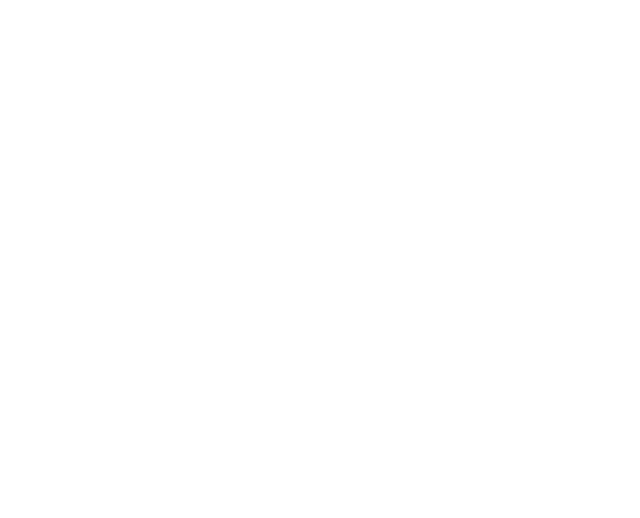
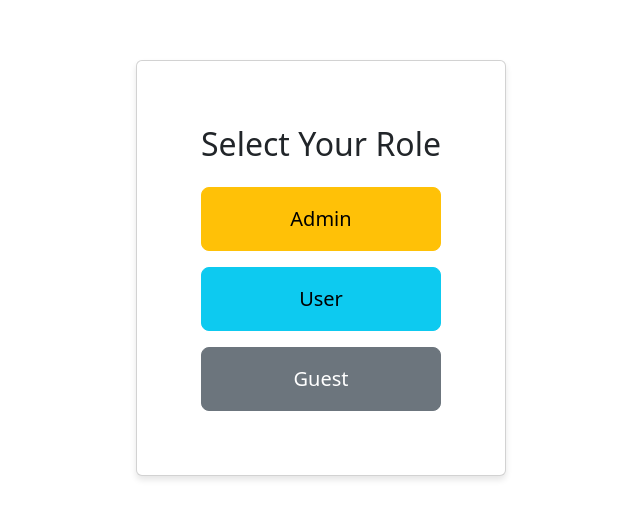
Before and after one commit to Monroy-JeffCarl/JeffMonroyPortfolioXOO, a Vue app: page /role-selection in a window 1280 px wide. Before the commit this address had no page. Shown: the part 164-682 px from the top of the page, without its empty margins (319-959 px from the left). Built offline with nearby package versions, Linux system fonts and the light colour scheme.

Commit message:
update main page

```diff
--- a/models/index.js
+++ b/models/index.js
@@ -13,12 +13,11 @@ const db = {};
 db.sequelize = sequelize;
 db.Sequelize = Sequelize;
 
-// Initialize models
+// models
 db.Note = NoteModel(sequelize, Sequelize);
 db.User = UserModel(sequelize, Sequelize);
 db.Role = RoleModel(sequelize, Sequelize);
 
-// Set up associations
 Object.keys(db).forEach(modelName => {
   if (db[modelName].associate) {
     db[modelName].associate(db);
--- a/src/components/AboutMe.vue
+++ b/src/components/AboutMe.vue
@@ -1,5 +1,14 @@
 <script setup>
 import profileImage from "/assets/profile.png";
+
+const downloadResume = () => {
+  const link = document.createElement('a');
+  link.href = '/Monroy_Resume.pdf';
+  link.download = 'Monroy_Resume.pdf';
+  document.body.appendChild(link);
+  link.click();
+  document.body.removeChild(link);
+};
 </script>
 
 <template>
@@ -33,6 +42,18 @@ import profileImage from "/assets/profile.png";
       style="max-width: 40%"
     />
   </div>
+
+  <div class="d-flex justify-content-center mt-5">
+    <a href="https://github.com/Monroy-JeffCarl" target="_blank" class="fw-bold btn btn-dark mx-2">
+      GitHub
+    </a>
+    <a href="https://ph.linkedin.com/in/jeff-carl-monroy-b14a87152" target="_blank" class="fw-bold btn btn-primary mx-2">
+      LinkedIn
+    </a>
+    <button @click="downloadResume" class="fw-bold btn btn-secondary mx-2">
+      Resume
+    </button>
+  </div>
 </template>
 
 <style scoped>
--- a/src/components/FreedomWall.vue
+++ b/src/components/FreedomWall.vue
@@ -40,12 +40,28 @@ export default {
       },
       sidebarOpen: false,
       availableNicknames: [],
+      selectedRole: localStorage.getItem('selectedRole') || 'guest',
     };
   },
   computed: {
     isFormInvalid() {
       return !this.nickName.trim() || !this.note.trim();
     },
+    canCreateNote() {
+      return this.selectedRole === 'admin' || this.selectedRole === 'user';
+    },
+    canEditNote() {
+      return this.selectedRole === 'admin' || this.selectedRole === 'user';
+    },
+    canDeleteNote() {
+      return this.selectedRole === 'admin' || this.selectedRole === 'user';
+    },
+    canAccessUsers() {
+      return this.selectedRole === 'admin';
+    },
+    canAccessRoles() {
+      return this.selectedRole === 'admin';
+    }
   },
   mounted() {
     this.fetchNotes();
@@ -68,6 +84,8 @@ export default {
   },
   methods: {
     setView(view) {
+      if (view === 'users' && !this.canAccessUsers) return;
+      if (view === 'roles' && !this.canAccessRoles) return;
       this.currentView = view;
       this.sidebarOpen = false;
     },
@@ -250,6 +268,7 @@ export default {
       >
         <div class="list-group list-group-flush">
           <button
+            v-if="canAccessUsers"
             class="list-group-item list-group-item-action bg-light"
             :class="{ active: currentView === 'users' }"
             @click="setView('users')"
@@ -258,6 +277,7 @@ export default {
             Users
           </button>
           <button
+            v-if="canAccessRoles"
             class="list-group-item list-group-item-action bg-light"
             :class="{ active: currentView === 'roles' }"
             @click="setView('roles')"
@@ -293,6 +313,7 @@ export default {
           <div class="d-flex justify-content-between align-items-center mb-4">
             <h2>Freedom Wall</h2>
             <button
+              v-if="canCreateNote"
               type="button"
               class="btn btn-info"
               @click="showNoteModal = true"
@@ -317,7 +338,7 @@ export default {
                   <p class="card-text">{{ note.note }}</p>
                   <small class="text-muted">{{ note.formattedDate }}</small>
                 </div>
-                <div class="position-absolute top-0 end-0 m-2">
+                <div v-if="canEditNote || canDeleteNote" class="position-absolute top-0 end-0 m-2">
                   <div class="dropdown">
                     <button
                       class="btn btn-sm"
@@ -328,14 +349,14 @@ export default {
                       <i class="fas fa-ellipsis-v"></i>
                     </button>
                     <ul class="dropdown-menu">
-                      <li>
+                      <li v-if="canEditNote">
                         <a
                           class="dropdown-item"
                           href="#"
                           @click.prevent="editNote(index)"
                         >Edit</a>
                       </li>
-                      <li>
+                      <li v-if="canDeleteNote">
                         <a
                           class="dropdown-item"
                           href="#"
--- a/src/components/Goals.vue
+++ b/src/components/Goals.vue
@@ -10,12 +10,42 @@ export default {
 
 <script setup>
 const goals = [
-  { id: 1, title: "Get a Degree", color: "text-warning" },
-  { id: 2, title: "Dark card title", color: "text-info" },
-  { id: 3, title: "Travel", color: "text-warning" },
-  { id: 4, title: "Pursue Multimedia Arts", color: "text-info" },
-  { id: 5, title: "Dark card title", color: "text-warning" },
-  { id: 6, title: "Live Happily", color: "text-info" },
+{
+    id: 1,
+    title: "Get a Degree",
+    color: "text-warning",
+    description: "Complete your studies and earn a degree in your chosen field.",
+  },
+  {
+    id: 2,
+    title: "Earn More Money",
+    color: "text-info",
+    description: "Increase your income through better job opportunities or side hustles.",
+  },
+  {
+    id: 3,
+    title: "Travel",
+    color: "text-warning",
+    description: "Explore new places, experience different cultures, and broaden your perspective.",
+  },
+  {
+    id: 4,
+    title: "Pursue Multimedia Arts",
+    color: "text-info",
+    description: "Develop your creative skills and build a career in multimedia arts.",
+  },
+  {
+    id: 5,
+    title: "Improve Oneself",
+    color: "text-warning",
+    description: "Focus on personal growth, mental health, and self-improvement.",
+  },
+  {
+    id: 6,
+    title: "Live Happily",
+    color: "text-info",
+    description: "Achieve a fulfilling and joyful life by following your passions and values.",
+  },
 ];
 </script>
 
@@ -23,7 +53,7 @@ const goals = [
   <NavBarComponent />
   <section>
     <div class="container d-flex flex-column justify-content-center">
-      <h2 class="text-center mb-4">Goals</h2>
+      <h2 class="fw-bold text-center mb-4">Goals</h2>
       <div class="row justify-content-center">
         <div
           v-for="goal in goals"
--- a/src/components/NavBar.vue
+++ b/src/components/NavBar.vue
@@ -11,7 +11,9 @@ const scrollToSection = (sectionId, event) => {
 
   // Handle Freedom Wall navigation separately
   if (sectionId === 'freedom-wall') {
-    router.push('/freedom-wall');
+    // Clear any existing role selection
+    localStorage.removeItem('selectedRole');
+    router.push('/role-selection');
     return;
   }
 
--- /dev/null
+++ b/src/components/RoleSelection.vue
@@ -0,0 +1,72 @@
+<template>
+  <div class="role-selection-container">
+    <div class="card">
+      <div class="card-body">
+        <h2 class="card-title text-center mb-4">Select Your Role</h2>
+        <div class="d-grid gap-3">
+          <button
+            class="btn btn-warning btn-lg"
+            @click="selectRole('admin')"
+          >
+            Admin
+          </button>
+          <button
+            class="btn btn-info btn-lg"
+            @click="selectRole('user')"
+          >
+            User
+          </button>
+          <button
+            class="btn btn-secondary btn-lg"
+            @click="selectRole('guest')"
+          >
+            Guest
+          </button>
+        </div>
+      </div>
+    </div>
+  </div>
+</template>
+
+<script setup>
+import { useRouter } from 'vue-router';
+
+const router = useRouter();
+
+const selectRole = (role) => {
+  // Store the selected role in localStorage
+  localStorage.setItem('selectedRole', role);
+  // Navigate to the Freedom Wall with the selected role
+  router.push('/freedom-wall');
+};
+</script>
+
+<style scoped>
+.role-selection-container {
+  display: flex;
+  justify-content: center;
+  align-items: center;
+  min-height: 100vh;
+  padding: 20px;
+}
+
+.card {
+  width: 100%;
+  max-width: 400px;
+  box-shadow: 0 4px 6px rgba(0, 0, 0, 0.1);
+}
+
+.card-body {
+  padding: 2rem;
+}
+
+.btn {
+  padding: 1rem;
+  font-weight: 500;
+}
+
+.btn:hover {
+  transform: translateY(-2px);
+  transition: transform 0.2s ease;
+}
+</style>
--- a/src/router/index.js
+++ b/src/router/index.js
@@ -1,6 +1,7 @@
 import { createRouter, createWebHistory } from 'vue-router'
 import HomePage from '../components/HomePage.vue'
 import FreedomWallComponent from '../components/FreedomWall.vue'
+import RoleSelection from '../components/RoleSelection.vue'
 
 const routes = [
   {
@@ -11,7 +12,20 @@ const routes = [
   {
     path: '/freedom-wall',
     name: 'FreedomWall',
-    component: FreedomWallComponent
+    component: FreedomWallComponent,
+    beforeEnter: (to, from, next) => {
+      const selectedRole = localStorage.getItem('selectedRole');
+      if (!selectedRole) {
+        next('/role-selection');
+      } else {
+        next();
+      }
+    }
+  },
+  {
+    path: '/role-selection',
+    name: 'RoleSelection',
+    component: RoleSelection
   }
 ]
 
```
